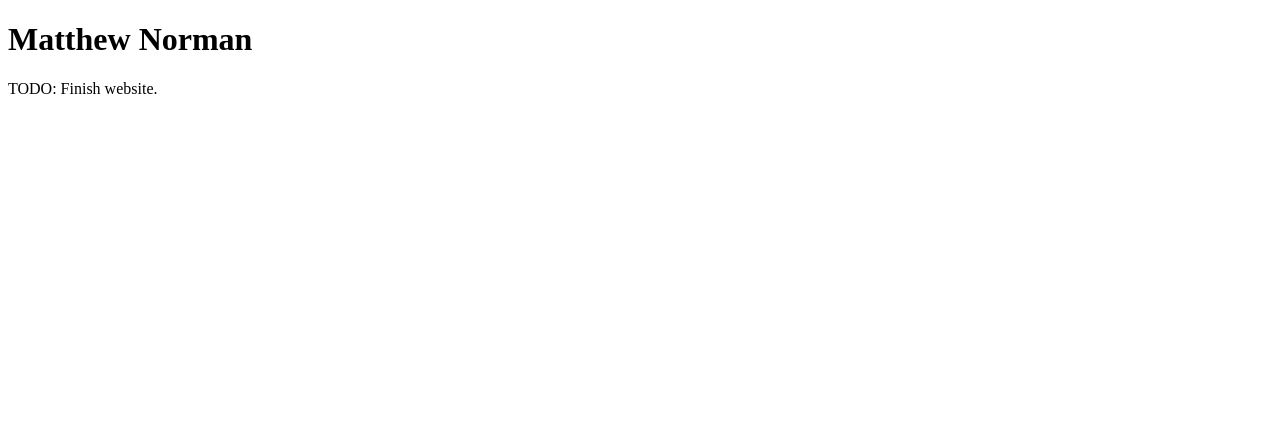
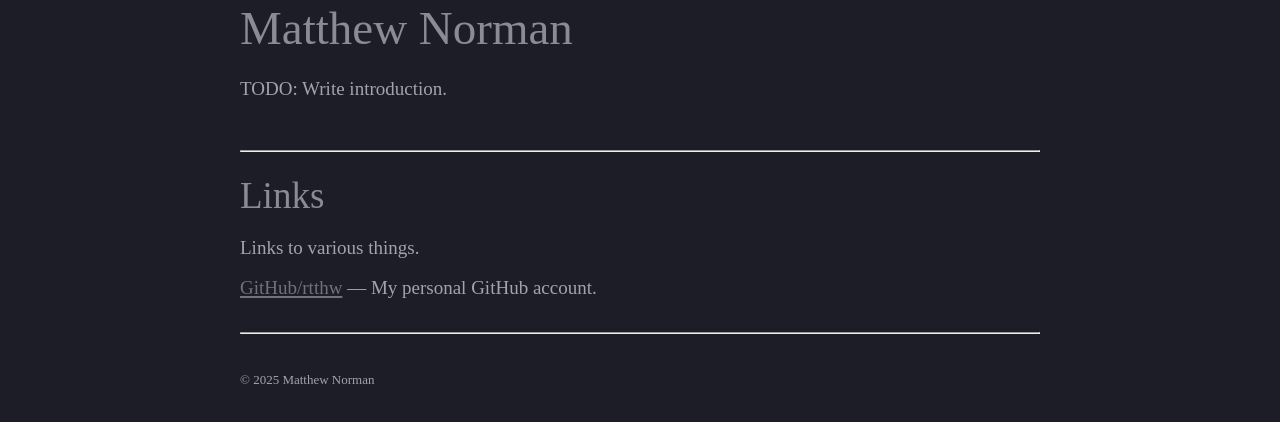
Before and after one commit to rtthw/rtthw.github.io, a plain HTML site: page index.html in a window 1280 px wide. Drawn offline with Linux system fonts and the light colour scheme; a web font is replaced by a local one.

Commit message:
Setup a better looking placeholder

```diff
--- a/index.html
+++ b/index.html
@@ -1,12 +1,28 @@
 <!doctype html>
-<html lang="en">
+<html>
     <head>
-        <meta charset="utf-8" />
-        <meta name="viewport" content="width=device-width, initial-scale=1" />
         <title>Matthew Norman</title>
+        <link rel="icon" type="image/png" href="favicon.png" />
+        <link rel="stylesheet" href="reset.css" />
+        <link rel="stylesheet" href="main.css" />
     </head>
     <body>
-        <h1>Matthew Norman</h1>
-        <p>TODO: Finish website.</p>
+        <h1 id="title">Matthew Norman</h1>
+        <p>TODO: Write introduction.</p>
+        <br />
+        <hr />
+        <br />
+        <h2 id="links">Links</h2>
+        <p>Links to various things.</p>
+        <ul>
+            <li>
+                <a href="https://github.com/rtthw">GitHub/rtthw</a> &mdash; My personal GitHub
+                account.
+            </li>
+        </ul>
+        <br />
+        <hr />
+        <br />
+        <small>&copy 2025 Matthew Norman</small>
     </body>
 </html>
--- /dev/null
+++ b/main.css
@@ -0,0 +1,71 @@
+@font-face {
+    font-family: JetBrainsMono;
+    src: url(fonts/JetBrainsMono_Regular.ttf);
+}
+
+body {
+    width: 800px;
+    margin: auto;
+    position: relative;
+    background: #1d1d27;
+    color: #a3a3ad;
+    font-family: JetBrainsMono;
+    font-size: 19px;
+    line-height: 23px;
+    margin-top: 17px;
+    margin-bottom: 17px;
+}
+p {
+    margin-bottom: 17px;
+}
+small {
+    font-size: 13px;
+}
+h1 {
+    color: #8b8b95;
+    font-size: 47px;
+    margin-bottom: 37px;
+}
+h2 {
+    color: #8b8b95;
+    font-size: 37px;
+    margin-bottom: 29px;
+}
+h3 {
+    color: #8b8b95;
+    font-size: 29px;
+    margin-bottom: 19px;
+}
+
+a:link {
+    color: #71717f;
+    text-decoration: underline;
+    text-decoration-thickness: 2px;
+    text-decoration-color: #71717f;
+    transition: text-decoration-color 0.2s;
+    text-underline-offset: 2px;
+}
+a:visited {
+    color: #59596d;
+    text-decoration: underline;
+    text-decoration-thickness: 2px;
+    text-decoration-color: #59596d;
+    transition: text-decoration-color 0.2s;
+    text-underline-offset: 2px;
+}
+a:hover {
+    color: #a3a3ad;
+    text-decoration: underline;
+    text-decoration-thickness: 2px;
+    text-decoration-color: #a3a3ad;
+    transition: text-decoration-color 0.2s;
+    text-underline-offset: 2px;
+}
+a:active {
+    color: #71717f;
+    text-decoration: underline;
+    text-decoration-thickness: 2px;
+    text-decoration-color: #71717f;
+    transition: text-decoration-color 0.2s;
+    text-underline-offset: 2px;
+}
--- /dev/null
+++ b/reset.css
@@ -0,0 +1,129 @@
+/* http://meyerweb.com/eric/tools/css/reset/
+   v2.0 | 20110126
+   License: none (public domain)
+*/
+
+html,
+body,
+div,
+span,
+applet,
+object,
+iframe,
+h1,
+h2,
+h3,
+h4,
+h5,
+h6,
+p,
+blockquote,
+pre,
+a,
+abbr,
+acronym,
+address,
+big,
+cite,
+code,
+del,
+dfn,
+em,
+img,
+ins,
+kbd,
+q,
+s,
+samp,
+small,
+strike,
+strong,
+sub,
+sup,
+tt,
+var,
+b,
+u,
+i,
+center,
+dl,
+dt,
+dd,
+ol,
+ul,
+li,
+fieldset,
+form,
+label,
+legend,
+table,
+caption,
+tbody,
+tfoot,
+thead,
+tr,
+th,
+td,
+article,
+aside,
+canvas,
+details,
+embed,
+figure,
+figcaption,
+footer,
+header,
+hgroup,
+menu,
+nav,
+output,
+ruby,
+section,
+summary,
+time,
+mark,
+audio,
+video {
+    margin: 0;
+    padding: 0;
+    border: 0;
+    font-size: 100%;
+    font: inherit;
+    vertical-align: baseline;
+}
+/* HTML5 display-role reset for older browsers */
+article,
+aside,
+details,
+figcaption,
+figure,
+footer,
+header,
+hgroup,
+menu,
+nav,
+section {
+    display: block;
+}
+body {
+    line-height: 1;
+}
+ol,
+ul {
+    list-style: none;
+}
+blockquote,
+q {
+    quotes: none;
+}
+blockquote:before,
+blockquote:after,
+q:before,
+q:after {
+    content: "";
+    content: none;
+}
+table {
+    border-collapse: collapse;
+    border-spacing: 0;
+}
```
Also changed, not shown: fonts/JetBrainsMono_OFL.txt (added), 1 other file.
